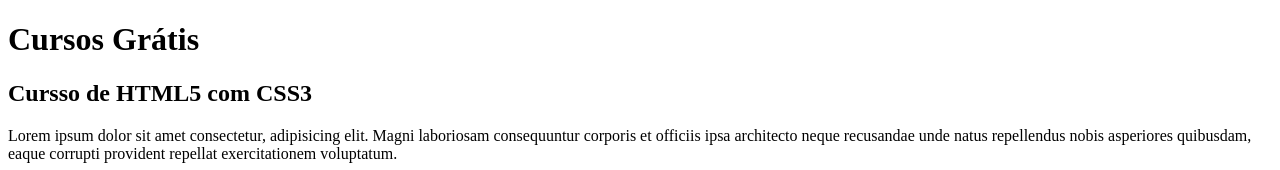
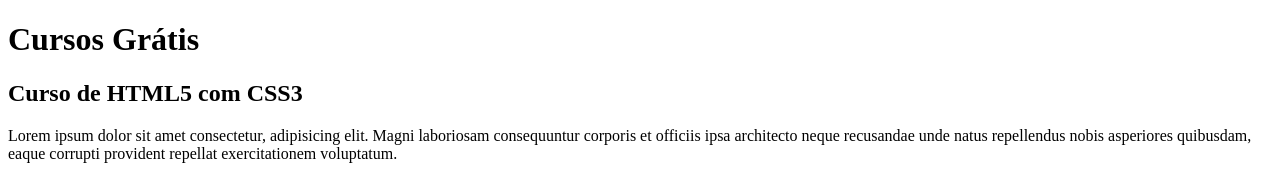
Before and after one commit to Antonioneto0306/projeto-site, a plain HTML site: page index.html in a window 1280 px wide. Shown: the top 170 px of the page. Drawn offline with Linux system fonts and the light colour scheme.

Commit message:
atualizei o  titulo

```diff
--- a/index.html
+++ b/index.html
@@ -10,7 +10,7 @@
             <h1>Cursos Grátis</h1>
         </head>
         <article>
-            <h2>Cursso de HTML5 com CSS3</h2>
+            <h2>Curso de HTML5 com CSS3</h2>
             <p>Lorem ipsum dolor sit amet consectetur, adipisicing elit. Magni laboriosam consequuntur corporis et officiis ipsa architecto neque recusandae unde natus repellendus nobis asperiores quibusdam, eaque corrupti provident repellat exercitationem voluptatum.</p>
         </article>
         <article>
```
